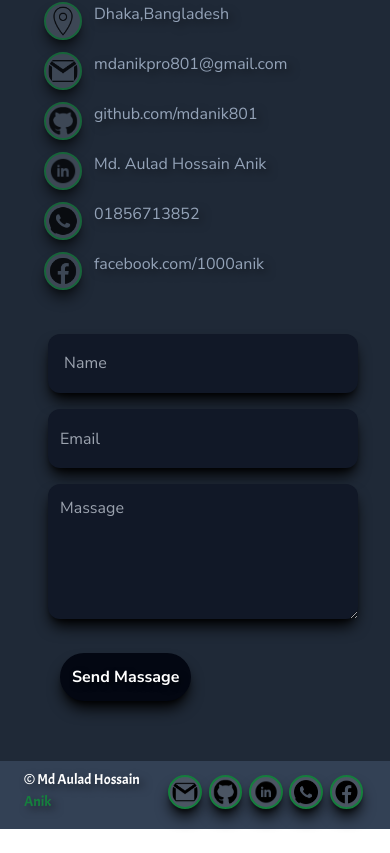
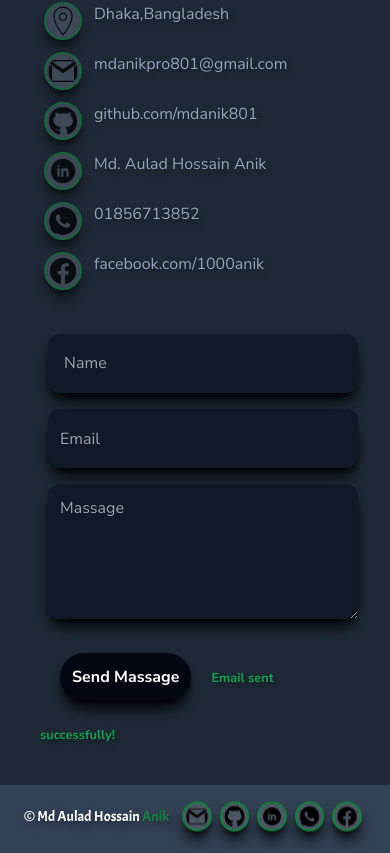
Before and after one commit to mdanik801/Portfolio, a React (Vite) app: page / in a window 390 px wide. Shown: the part 4253-5106 px from the top of the page. Before the commit the page ends 5082 px from the top, so only its background shows below. Built offline with nearby package versions, Linux system fonts and the light colour scheme.

Commit message:
first commit

```diff
--- a/src/components/Contact.jsx
+++ b/src/components/Contact.jsx
@@ -163,8 +163,8 @@ export default function Contact() {
                      <>
                         {" "}
                         <button className={style.sendbtn}>Send Massage</button>
-                        <span className=" text-green-600 text-shadow-lg font-Nunito font-bold">
-                           {suess}
+                        <span className=" text-green-600 text-shadow-lg font-Nunito font-bold lg:text-[1rem] text-[0.8rem]">
+                           {suess}Email sent successfully!
                         </span>
                      </>
                   )}{" "}
--- a/src/components/Home.jsx
+++ b/src/components/Home.jsx
@@ -66,7 +66,7 @@ export default function Home() {
                         {" "}
                         <a href={btn.url}>
                            <img
-                              className=" animate-bounce border-2 border-green-700 xl:w-[4.5vh] lg:w-[4vh] md:w-[4vh] w-[4vh] bg-gray-600 hover:bg-white p-0.5 mx-1 rounded-full duration-300 shadow-black shadow-lg"
+                              className=" animate-bounce border-2 border-green-700 xl:w-[4.5vh] lg:w-[4vh] md:w-[4vh] w-[3.5vh] bg-gray-600 hover:bg-white p-0.5 mx-1 rounded-full duration-300 shadow-black shadow-lg"
                               src={btn.icon}
                               alt=""
                            />
--- a/src/components/Skills.jsx
+++ b/src/components/Skills.jsx
@@ -11,8 +11,8 @@ const style = {
    skill_itemsection: ` h-auto  mt-[2vh] flex justify-start items-start`,
    skill_name: `flex  flex-col items-start w-auto   `,
    skill_name_h: `w-[20vh] lg:mx-2 mx-1 text-white font-Nunito lg:text-[1rem] text-[0.8rem] text-shadow-lg  `,
-   skill_detail_box: `flex flex-wrap  justify-start items-center mt-[0.5vh]`,
-   skill_btn: `lg:text-[0.9rem] text-[0.4rem] text-shadow-lg p-1 font-Nunito  text-slate-300 flex justify-between items-center rounded-lg bg-slate-700 hover:bg-slate-800 duration-200 m-[0.6vh] border border-green-400 shadow-md shadow-black`,
+   skill_detail_box: `flex flex-wrap  justify-start items-center  mt-[0.5vh]`,
+   skill_btn: `lg:text-[0.9rem] text-[0.4rem] lg:w-auto w-[10vh] text-shadow-lg p-1 font-Nunito  text-slate-300 flex justify-between items-center rounded-lg bg-slate-700 hover:bg-slate-800 duration-200 m-[0.6vh] border border-green-400 shadow-md shadow-black`,
    skill_icon: ` lg:w-[4vh] w-[3vh] mr-1`,
 };
 
```
